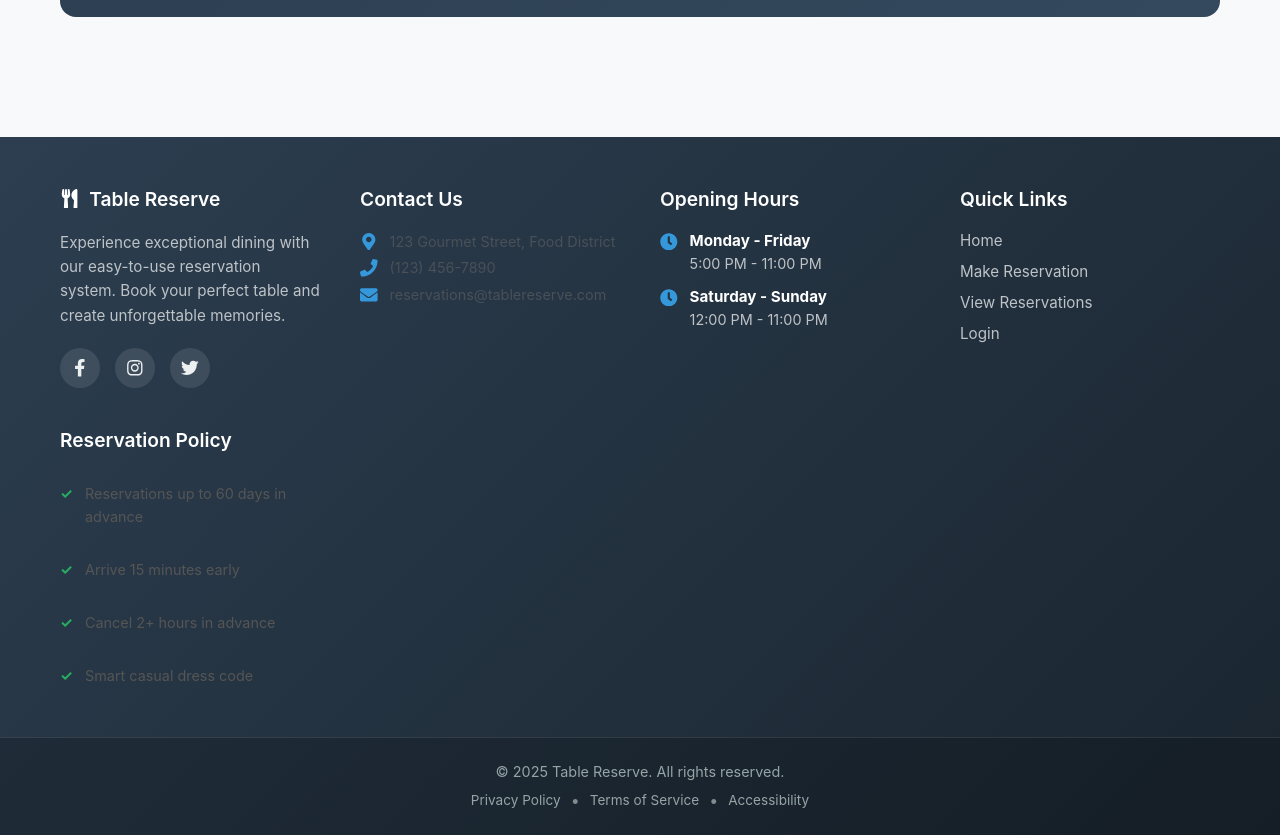
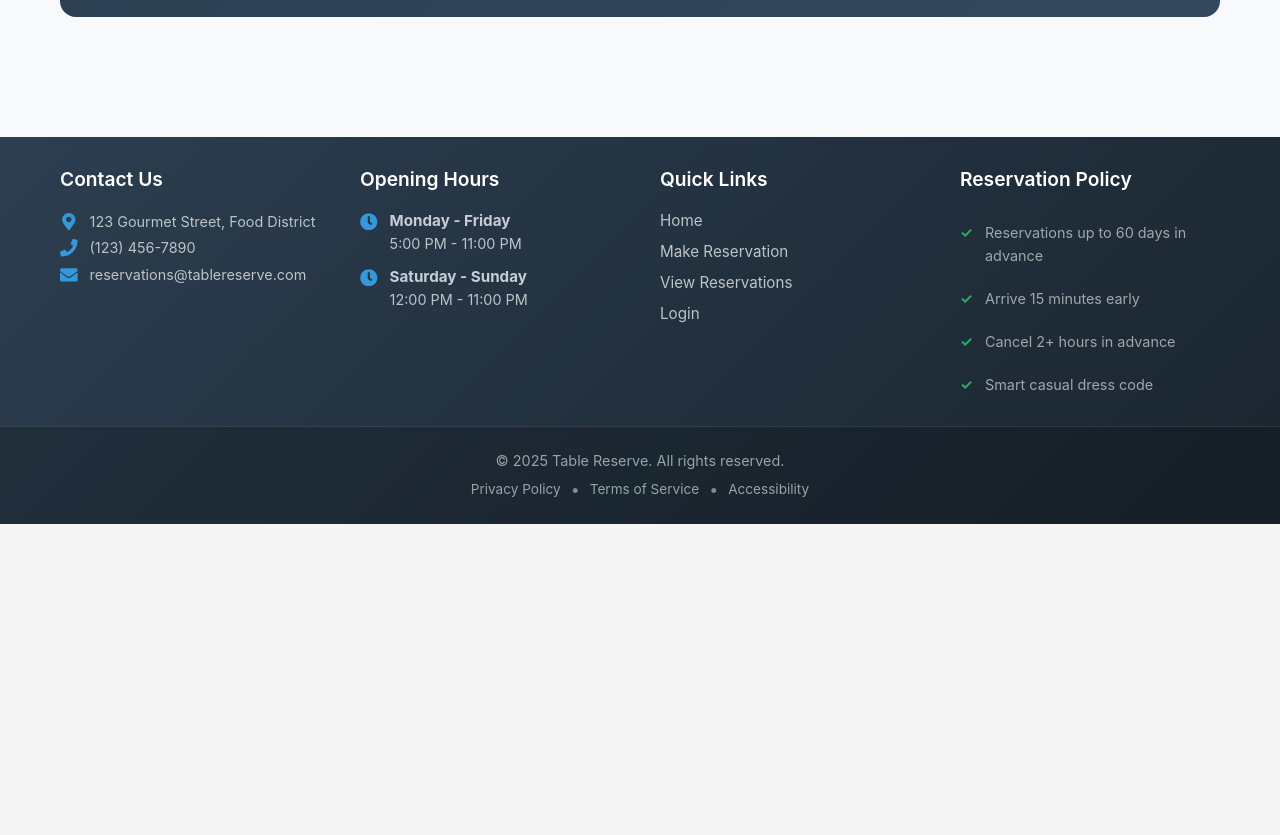
Before and after one commit to KetiShavelashvili/Restaurant-Reservation-System, a React app in the folder interim-presentation/frontend/: page / in a window 1280 px wide. Shown: the part 1758-2593 px from the top of the page. After the commit the page ends 2282 px from the top, so only its background shows below. Built offline with nearby package versions, Linux system fonts and the light colour scheme; no server answers; the HTML template or start-up script is replaced by a standard one.

Commit message:
fixed footer and some styles

```diff
--- a/interim-presentation/frontend/src/components/Footer.css
+++ b/interim-presentation/frontend/src/components/Footer.css
@@ -3,13 +3,13 @@
   background: linear-gradient(135deg, #2c3e50 0%, #1a252f 100%);
   color: #ecf0f1;
   margin-top: 60px;
-  padding-top: 50px;
+  padding-top: 30px;
 }
 
 .footer-content {
   max-width: 1200px;
   margin: 0 auto;
-  padding: 0 20px 40px;
+  padding: 0 20px 20px;
   display: grid;
   grid-template-columns: repeat(auto-fit, minmax(220px, 1fr));
   gap: 40px;
@@ -76,7 +76,6 @@
   display: flex;
   align-items: flex-start;
   gap: 12px;
-  color: #bdc3c7;
   font-size: 0.95rem;
 }
 
@@ -89,6 +88,7 @@
 
 .contact-item span {
   line-height: 1.5;
+  color: #bdc3c7;
 }
 
 /* Hours Info */
@@ -118,7 +118,7 @@
 }
 
 .hours-item strong {
-  color: white;
+  color: rgb(200, 204, 213);
   font-size: 0.95rem;
 }
 
@@ -154,11 +154,11 @@
   margin: 0;
   display: flex;
   flex-direction: column;
-  gap: 10px;
+  gap: 0px;
 }
 
 .policy-list li {
-  color: #bdc3c7;
+  color: #9da8a9 !important;
   font-size: 0.9rem;
   padding-left: 20px;
   position: relative;
--- a/interim-presentation/frontend/src/components/Footer.jsx
+++ b/interim-presentation/frontend/src/components/Footer.jsx
@@ -12,28 +12,6 @@ const Footer = () => {
   return (
     <footer className="footer">
       <div className="footer-content">
-
-        {/* Restaurant Info */}
-        <div className="footer-section">
-          <h3 className="footer-logo">
-            <FaUtensils /> Table Reserve
-          </h3>
-          <p className="footer-description">
-            Experience exceptional dining with our easy-to-use reservation system.
-            Book your perfect table and create unforgettable memories.
-          </p>
-          <div className="social-links">
-            <a href="https://facebook.com" target="_blank" rel="noopener noreferrer" aria-label="Facebook">
-              <FaFacebookF />
-            </a>
-            <a href="https://instagram.com" target="_blank" rel="noopener noreferrer" aria-label="Instagram">
-              <FaInstagram />
-            </a>
-            <a href="https://twitter.com" target="_blank" rel="noopener noreferrer" aria-label="Twitter">
-              <FaTwitter />
-            </a>
-          </div>
-        </div>
 
         {/* Contact Information */}
         <div className="footer-section">
```
